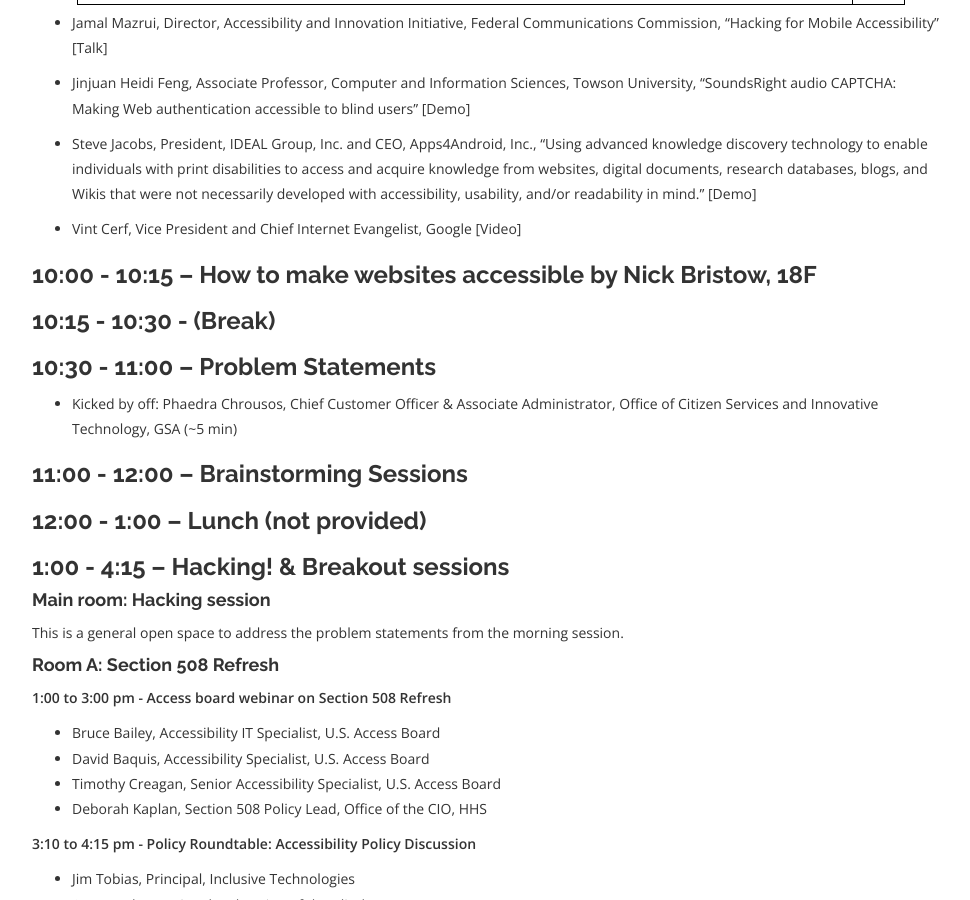
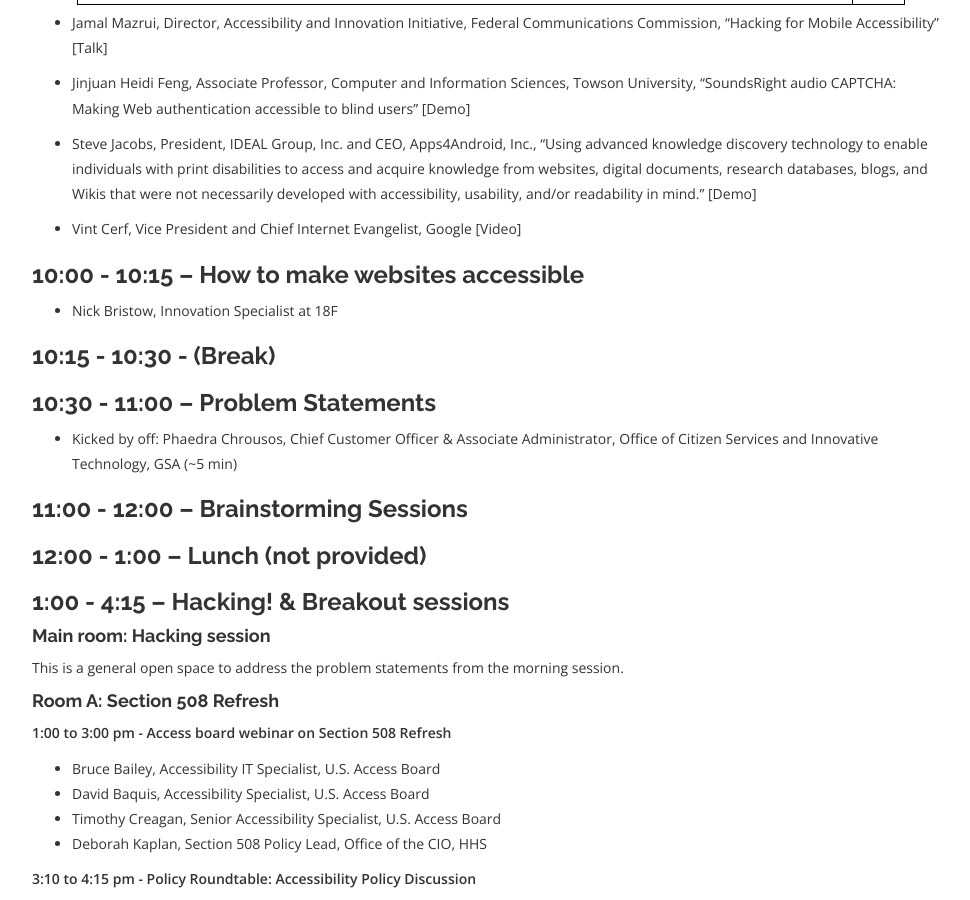
Before and after one commit to 18F/hackathons, a Jekyll site: the page built from pages/a11yhack-schedule.md, in a window 1280 px wide and 900 px high, scrolled down 597 px. Shown: the whole window, without its empty margins (248-1218 px from the left). Built offline with Jekyll 4.4.1, drawn with Linux system fonts in a browser that asks for light colours; nearby versions of some CDN libraries; Markdown is read by kramdown in place of the engine named in the settings.

Commit message:
Updating updating Nick's title.

```diff
--- a/pages/a11yhack-schedule.md
+++ b/pages/a11yhack-schedule.md
@@ -33,7 +33,9 @@
 
 * Vint Cerf, Vice President and Chief Internet Evangelist, Google [Video]
 
-### 10:00 - 10:15 – How to make websites accessible by Nick Bristow, 18F
+### 10:00 - 10:15 – How to make websites accessible
+
+* Nick Bristow, Innovation Specialist at 18F
 
 ### 10:15 - 10:30 - (Break)
 
```
